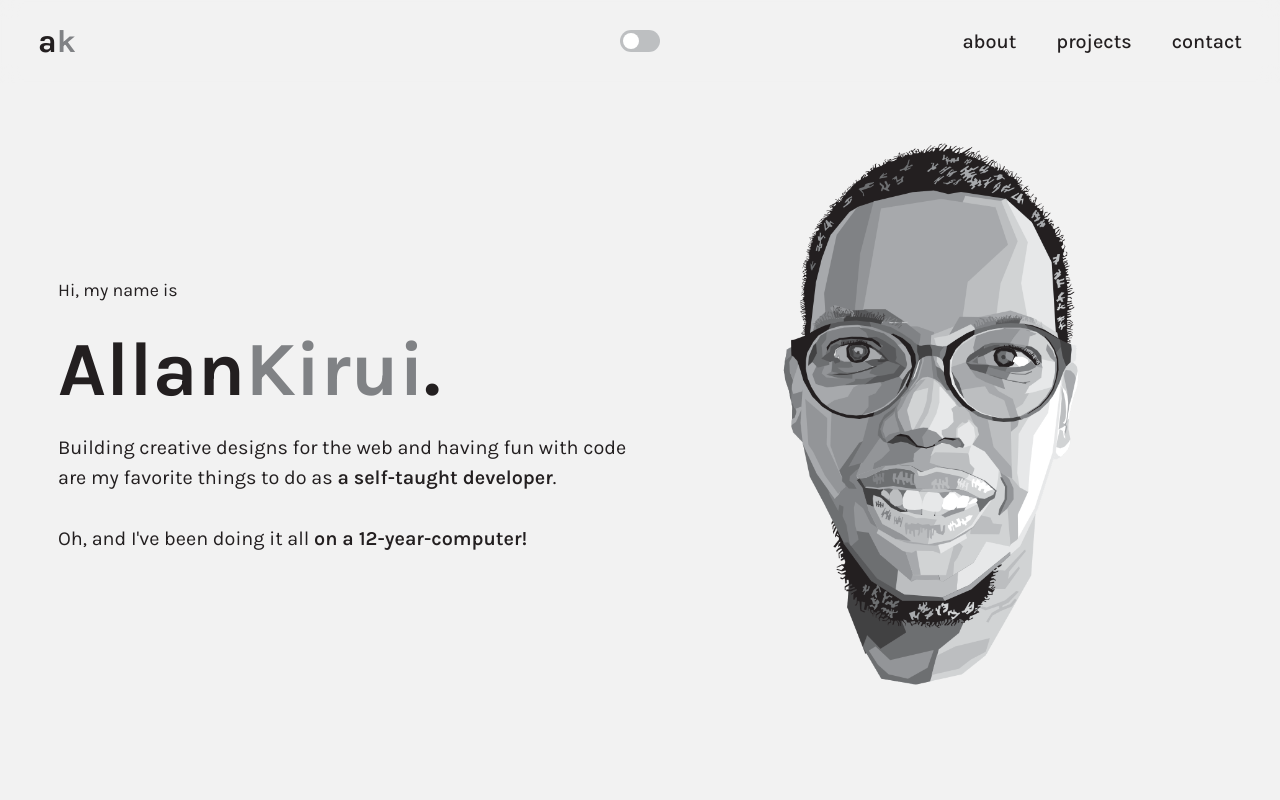
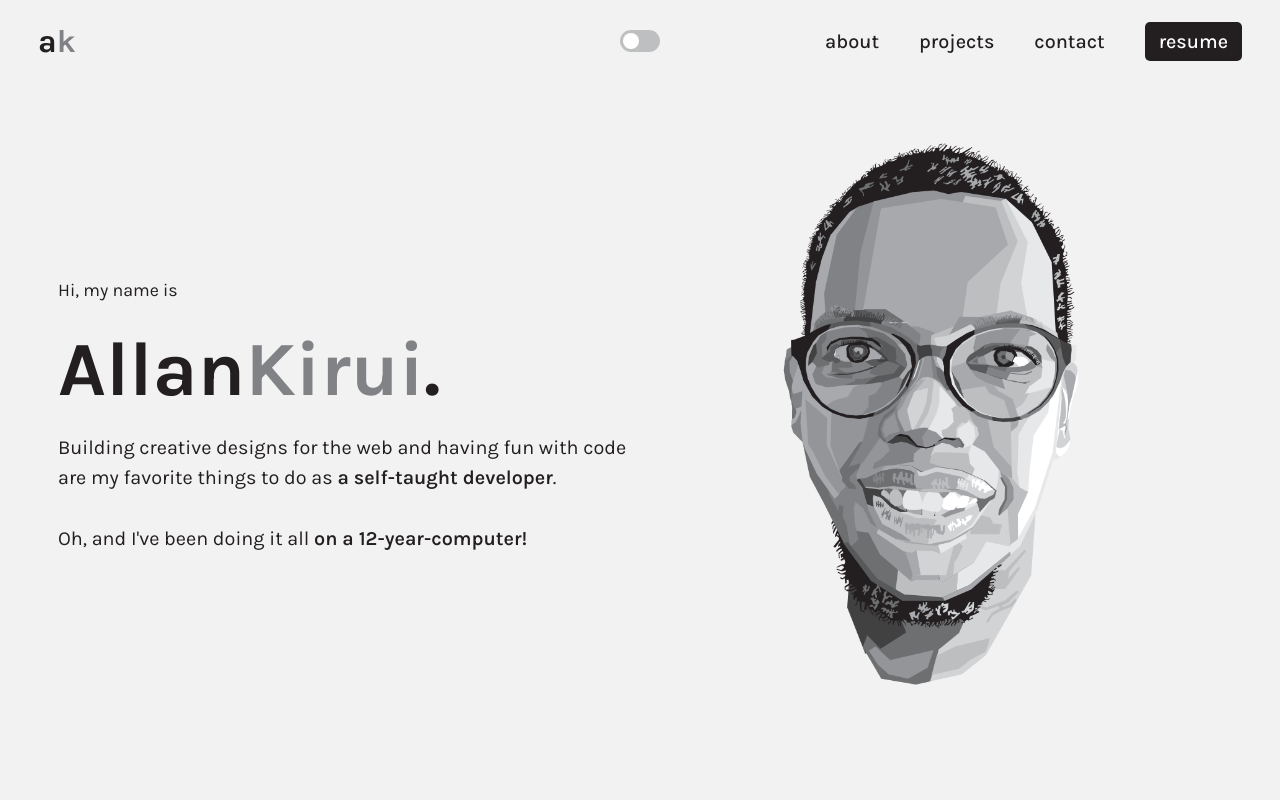
Before and after one commit to AllanKirui/AllanKirui.github.io, a Vue app: page / in a window 1280 px wide. Shown: the top 800 px of the page. Built offline with nearby package versions, Linux system fonts and the light colour scheme.

Commit message:
Add html, scoped styles for resume button

```diff
--- a/src/components/nav/TheHeader.vue
+++ b/src/components/nav/TheHeader.vue
@@ -18,6 +18,16 @@
         <a href="#about">about</a>
         <a href="#projects">projects</a>
         <a href="#contact">contact</a>
+
+        <div class="resume-btn-wrapper">
+          <a
+            href="/allankirui-resume.pdf"
+            class="resume-btn"
+            target="_blank"
+            rel="noopener noreferrer"
+            >resume</a
+          >
+        </div>
       </div>
 
       <button
@@ -41,6 +51,13 @@
       <a href="#about">about</a>
       <a href="#projects">projects</a>
       <a href="#contact">contact</a>
+      <a
+        href="/allankirui-resume.pdf"
+        class="resume-btn"
+        target="_blank"
+        rel="noopener noreferrer"
+        >resume</a
+      >
       <small>Designed & Built by Allan Kirui.</small>
     </div>
   </header>
@@ -229,6 +246,26 @@ export default {
   opacity: 1;
 }
 
+.header__links .resume-btn-wrapper {
+  display: inline;
+}
+
+.header__links a.resume-btn {
+  background-color: var(--resume-btn-bg-color);
+  color: var(--resume-btn-text-color);
+  padding: 8px 14px;
+  border-radius: 5px;
+  transition: background-color var(--transition-300);
+}
+
+.header__links a.resume-btn::before {
+  display: none;
+}
+
+.header__links a.resume-btn:hover {
+  background-color: var(--resume-btn-bg-alt-color);
+}
+
 .header__burger {
   display: flex;
   flex-direction: column;
@@ -319,13 +356,13 @@ export default {
   transition: color var(--transition-300);
 }
 
-@media (min-width: 769px) {
+@media (min-width: 1001px) {
   .hide-for-large {
     display: none;
   }
 }
 
-@media (max-width: 768px) {
+@media (max-width: 1000px) {
   .hide-for-small {
     display: none;
   }
```
